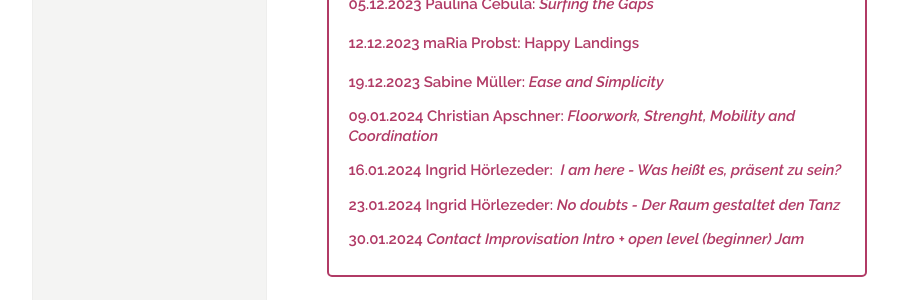
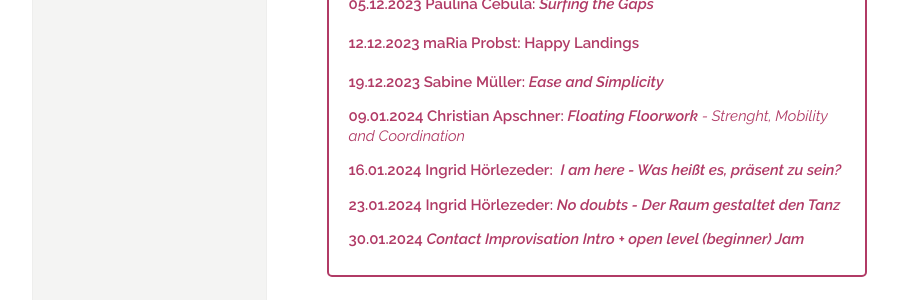
Before and after one commit to manulari/rollingpointat, a Jekyll site: the page built from _pages_de/jams.md, in a window 1280 px wide and 900 px high, scrolled down 1174 px. Shown: the part 153-453 px from the top of the window, without its empty margins (152-1050 px from the left). Built offline with Jekyll 4.4.1, drawn with Linux system fonts in a browser that asks for light colours; comment, search, counter and statistics services are not loaded.

Commit message:
Update page (de) “jams”

```diff
--- a/_pages_de/jams.md
+++ b/_pages_de/jams.md
@@ -55,17 +55,13 @@ Wir freuen uns, eine bunte Mischung einstündiger Spezialformate mit verschieden
 > \
 > **19.12.2023 Sabine Müller: *Ease and Simplicity***
 >
-> **09.01.2024 Christian Apschner: *Floorwork, Strenght, Mobility and Coordination***
+> **09.01.2024 Christian Apschner: *Floating Floorwork*** *\- Strenght, Mobility and Coordination*
 >
 > **16.01.2024 Ingrid Hörlezeder:**  ***I am here - Was heißt es, präsent zu sein?***
 >
 > **23.01.2024 Ingrid Hörlezeder: *No doubts -* *Der Raum gestaltet den Tanz***
 >
 > **30.01.2024  *Contact Improvisation Intro + open level (beginner) Jam***
->
->
->
->
 
 **Kostenbeitrag: € 7 - 12 je Special**
 
```
